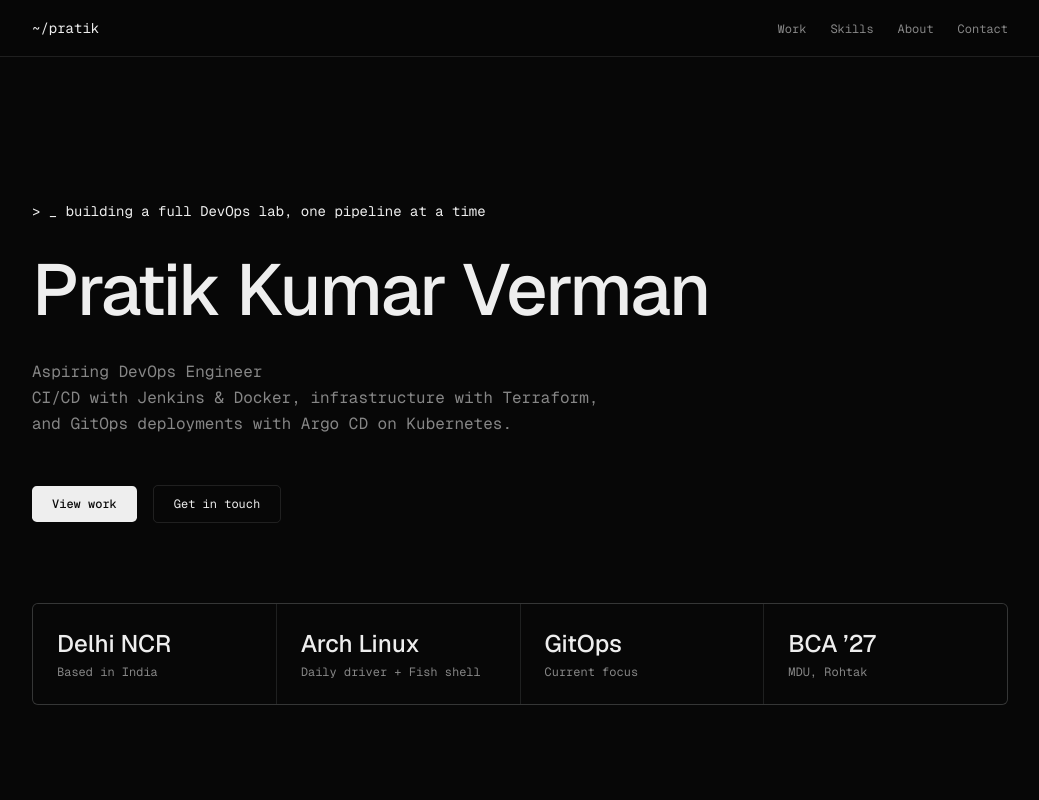
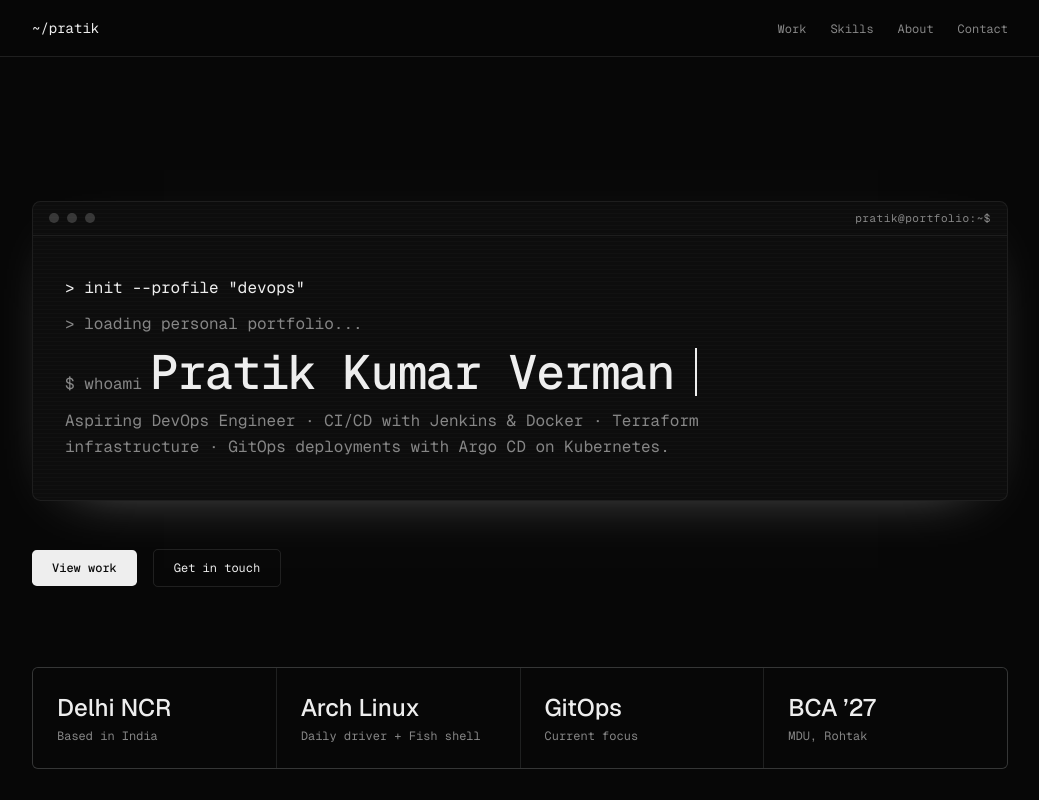
Before and after one commit to hahapratik/portfolio, a Next.js app: page / in a window 1280 px wide. Shown: the top 800 px of the page, without its empty margins (120-1159 px from the left). Built offline with nearby package versions, Linux system fonts and the light colour scheme.

Commit message:
Add terminal-style animated hero intro

```diff
--- a/app/globals.css
+++ b/app/globals.css
@@ -138,3 +138,72 @@
     cursor: none;
   }
 }
+
+.terminal-shell {
+  position: relative;
+}
+
+.terminal-shell::before {
+  content: '';
+  position: absolute;
+  inset: 0;
+  pointer-events: none;
+  background: repeating-linear-gradient(
+    to bottom,
+    transparent 0,
+    transparent 3px,
+    rgb(255 255 255 / 0.03) 4px
+  );
+}
+
+.terminal-line {
+  opacity: 0;
+  transform: translateY(6px);
+  animation: terminal-line-in 0.5s ease forwards;
+}
+
+.terminal-line-1 {
+  animation-delay: 0.1s;
+}
+
+.terminal-line-2 {
+  animation-delay: 0.55s;
+}
+
+.terminal-line-3 {
+  animation-delay: 1s;
+}
+
+.terminal-line-4 {
+  animation-delay: 1.35s;
+}
+
+.terminal-name {
+  display: inline-block;
+  width: 0;
+  overflow: hidden;
+  white-space: nowrap;
+  border-right: 2px solid currentColor;
+  animation:
+    terminal-type 2.2s steps(19, end) 1.45s forwards,
+    terminal-caret 0.8s step-end 1.45s infinite;
+}
+
+@keyframes terminal-line-in {
+  to {
+    opacity: 1;
+    transform: translateY(0);
+  }
+}
+
+@keyframes terminal-type {
+  to {
+    width: 19ch;
+  }
+}
+
+@keyframes terminal-caret {
+  50% {
+    border-color: transparent;
+  }
+}
--- a/components/hero.tsx
+++ b/components/hero.tsx
@@ -1,19 +1,39 @@
 export function Hero() {
   return (
     <section id="top" className="mx-auto max-w-5xl px-6 pt-24 pb-20 md:pt-36 md:pb-28">
-      <p className="mb-6 font-mono text-sm text-primary">
-        {'> _ building a full DevOps lab, one pipeline at a time'}
-      </p>
-      <h1 className="text-balance text-5xl font-medium leading-tight tracking-tight text-foreground md:text-7xl">
-        Pratik Kumar Verman
-      </h1>
-      <p className="mt-6 max-w-xl font-mono text-sm leading-relaxed text-muted-foreground md:text-base">
-        Aspiring DevOps Engineer
-        <br />
-        CI/CD with Jenkins &amp; Docker, infrastructure with Terraform,
-        <br className="hidden md:block" />
-        {' and GitOps deployments with Argo CD on Kubernetes.'}
-      </p>
+      <div className="terminal-shell overflow-hidden rounded-xl border border-border/70 bg-card/90 shadow-[0_18px_60px_-40px_rgba(255,255,255,0.55)]">
+        <div className="flex items-center justify-between border-b border-border/70 px-4 py-2">
+          <div className="flex items-center gap-2">
+            <span className="h-2.5 w-2.5 rounded-full bg-muted-foreground/35" />
+            <span className="h-2.5 w-2.5 rounded-full bg-muted-foreground/35" />
+            <span className="h-2.5 w-2.5 rounded-full bg-muted-foreground/35" />
+          </div>
+          <p className="font-mono text-[11px] tracking-wider text-muted-foreground">
+            pratik@portfolio:~$
+          </p>
+        </div>
+        <div className="space-y-3 px-5 py-6 font-mono text-sm md:px-8 md:py-10 md:text-base">
+          <p className="terminal-line terminal-line-1 text-primary">
+            {'> init --profile "devops"'}
+          </p>
+          <p className="terminal-line terminal-line-2 text-muted-foreground">
+            {'> loading personal portfolio...'}
+          </p>
+          <div className="terminal-line terminal-line-3 flex flex-wrap items-end gap-2">
+            <span className="text-muted-foreground">$ whoami</span>
+            <h1
+              aria-label="Pratik Kumar Verman"
+              className="terminal-name text-balance text-3xl font-medium tracking-tight text-foreground md:text-5xl"
+            >
+              Pratik Kumar Verman
+            </h1>
+          </div>
+          <p className="terminal-line terminal-line-4 max-w-2xl leading-relaxed text-muted-foreground">
+            Aspiring DevOps Engineer · CI/CD with Jenkins &amp; Docker · Terraform
+            infrastructure · GitOps deployments with Argo CD on Kubernetes.
+          </p>
+        </div>
+      </div>
       <div className="mt-12 flex flex-wrap items-center gap-4">
         <a
           href="#work"
```
